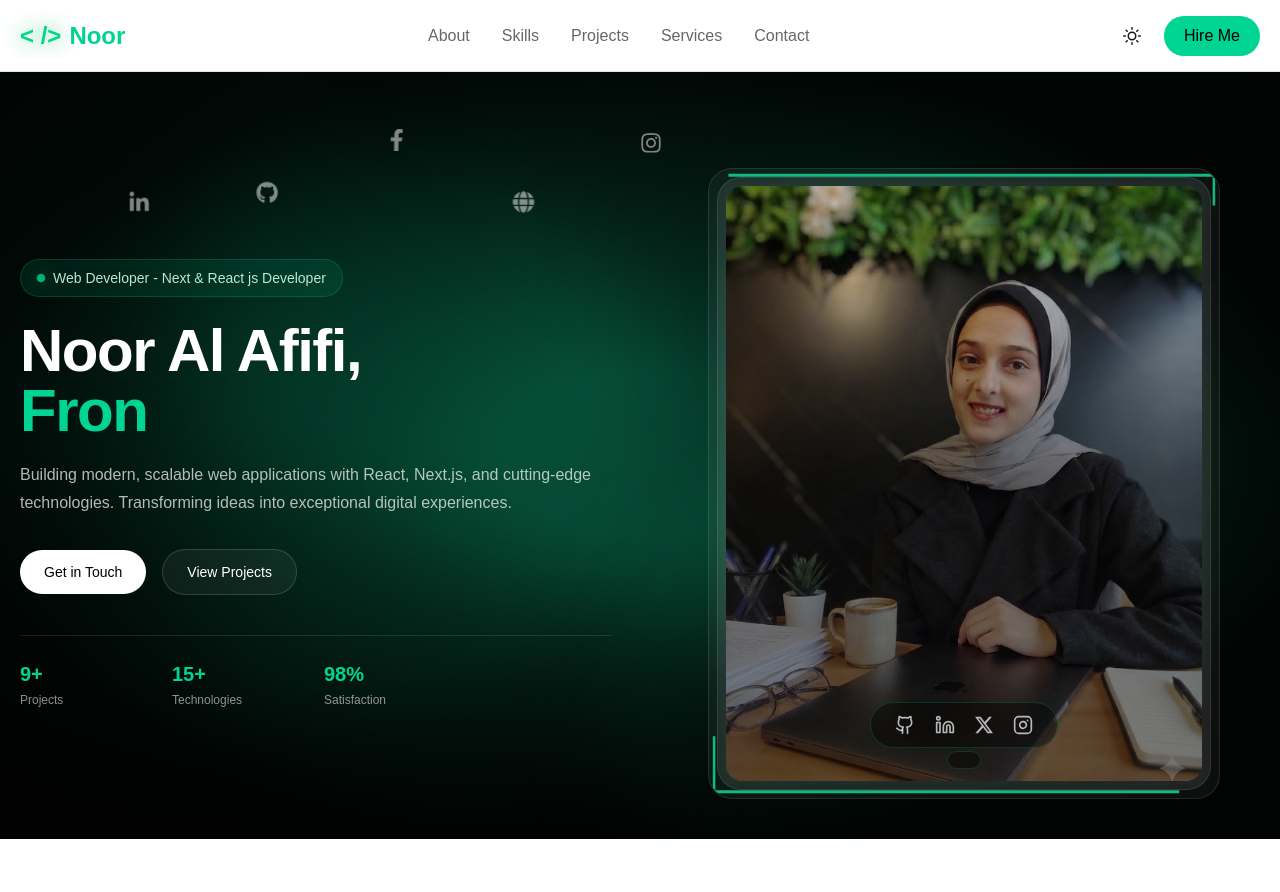
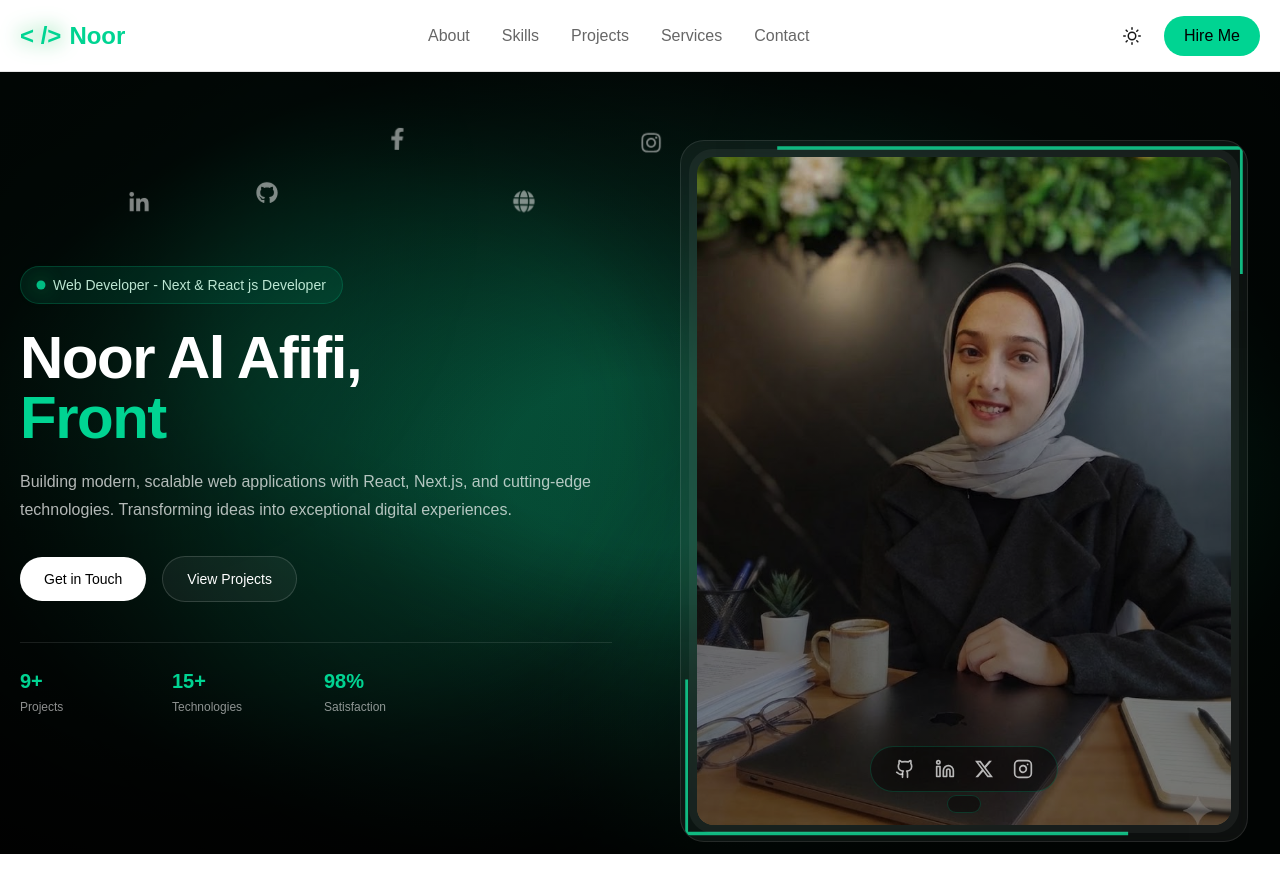
Before and after one commit to noorafifi889/Protoflio-, a Next.js app: page / in a window 1280 px wide. Shown: the top 892 px of the page. Before the commit the page ends 839 px from the top, so only its background shows below. Built offline with nearby package versions, Linux system fonts and the light colour scheme.

Commit message:
fixed  toggle btn

```diff
--- a/src/app/globals.css
+++ b/src/app/globals.css
@@ -18,7 +18,14 @@
     --foreground: #ededed;
   }
 }
-
+:root{
+  --bg: 255 255 255;   /* light */
+  --fg: 0 0 0;
+}
+.dark{
+  --bg: 5 8 7;         /* dark */
+  --fg: 255 255 255;
+}
 body {
   background: var(--background);
   color: var(--foreground);
--- a/src/app/layout.tsx
+++ b/src/app/layout.tsx
@@ -22,12 +22,11 @@ export const metadata: Metadata = {
 export default function RootLayout({ children }: { children: React.ReactNode }) {
   return (
     <html lang="en" suppressHydrationWarning>
-      <body>
-        <ThemeProvider attribute="class" defaultTheme="dark">
+      <body className="transition-colors duration-300">
+        <ThemeProvider attribute="class" defaultTheme="dark" enableSystem>
           {children}
         </ThemeProvider>
       </body>
     </html>
   );
-
 }
--- a/src/component/HereSection.tsx
+++ b/src/component/HereSection.tsx
@@ -19,7 +19,7 @@ export default function HeroSection() {
       const typed = useTyping(["Front end developer"]);
 
   return (
-    <section className="relative overflow-hidden pt-10 md:pt-14">
+    <section className="relative overflow-hidden pt-10 md:pt-14 md:mb-40">
 
    {/* Background blobs like the screenshot */}
 <div className="pointer-events-none absolute inset-0 -z-10 overflow-hidden">
@@ -114,7 +114,7 @@ export default function HeroSection() {
        {/* Card */}
 <motion.div
   variants={item}
-  className="relative overflow-hidden rounded-3xl border border-white/10 bg-white/5 p-2 m-10 backdrop-blur"
+  className="relative overflow-hidden rounded-3xl border border-white/10 bg-white/5 p-2 m-3 backdrop-blur"
 >
   <svg
     className="pointer-events-none absolute inset-0 h-full w-full"
@@ -126,18 +126,18 @@ export default function HeroSection() {
       y="1"
       width="98"
       height="98"
-
+ borderRadius="16"
       fill="transparent"
       stroke="rgb(16 185 129)"
       strokeWidth="0.5"
-      strokeDasharray="100 100" // ⬅️ نص بوردر
+      strokeDasharray="100 100"
       animate={{ strokeDashoffset: [0, -660] }}
       transition={{ duration: 6, repeat: Infinity, ease: "linear" }}
       style={{ filter: "drop-shadow(0 0 8px rgba(16,185,129,0.6))" }}
     />
   </svg>
 
-  <div className="relative overflow-hidden rounded-3xl border border-white/10 bg-white/5 p-2 backdrop-blur">
+  <div className="relative overflow-hidden rounded-3xl  border-white/10 bg-white/5 p-2 ">
     <div className="relative aspect-[4/5] w-full overflow-hidden rounded-2xl">
       <Image
         src="/unnamed.jpg"
--- a/src/component/ThemeToggle.tsx
+++ b/src/component/ThemeToggle.tsx
@@ -5,18 +5,21 @@ import { useEffect, useState } from "react";
 import { FiMoon, FiSun } from "react-icons/fi";
 
 export default function ThemeToggle() {
-  const { theme, setTheme } = useTheme();
+  const { resolvedTheme, setTheme } = useTheme();
   const [mounted, setMounted] = useState(false);
 
   useEffect(() => setMounted(true), []);
+  if (!mounted) return null;
 
-  if (!mounted) return null;
+  const isDark = resolvedTheme === "dark";
 
   return (
     <button
-      onClick={() => setTheme(theme === "dark" ? "light" : "dark")}
-      className="inline-flex h-10 w-10 items-center justify-center rounded-full border border-white/10 bg-white/5 backdrop-blur hover:bg-white/10   transition"    >
-      {theme === "dark" ? <FiSun size={18} /> : <FiMoon size={18} />}
+      onClick={() => setTheme(isDark ? "light" : "dark")}
+      className="inline-flex h-10 w-10 items-center justify-center rounded-full border border-white/10 bg-white/5 backdrop-blur hover:bg-white/10 transition"
+      aria-label="Toggle theme"
+    >
+      {isDark ? <FiSun size={18} /> : <FiMoon size={18} />}
     </button>
   );
 }
```
